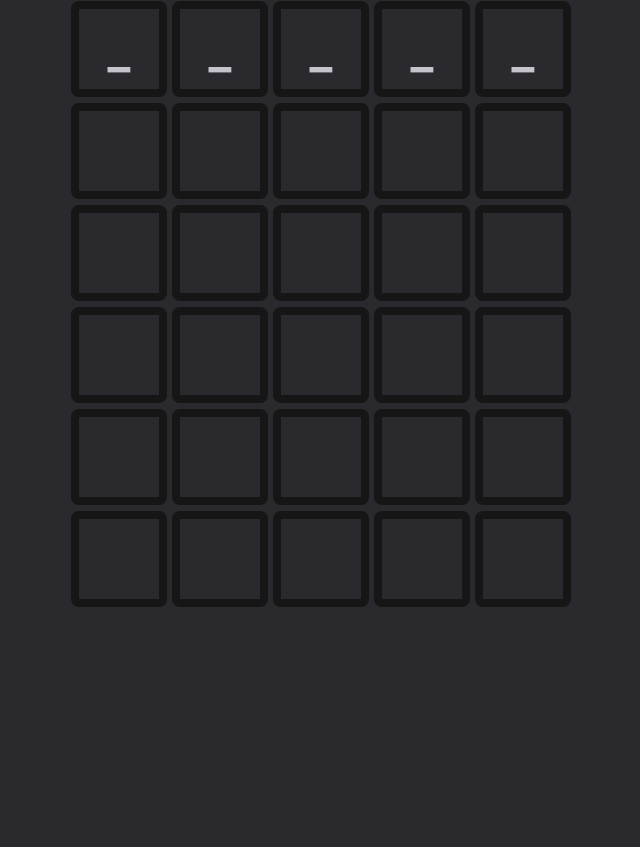
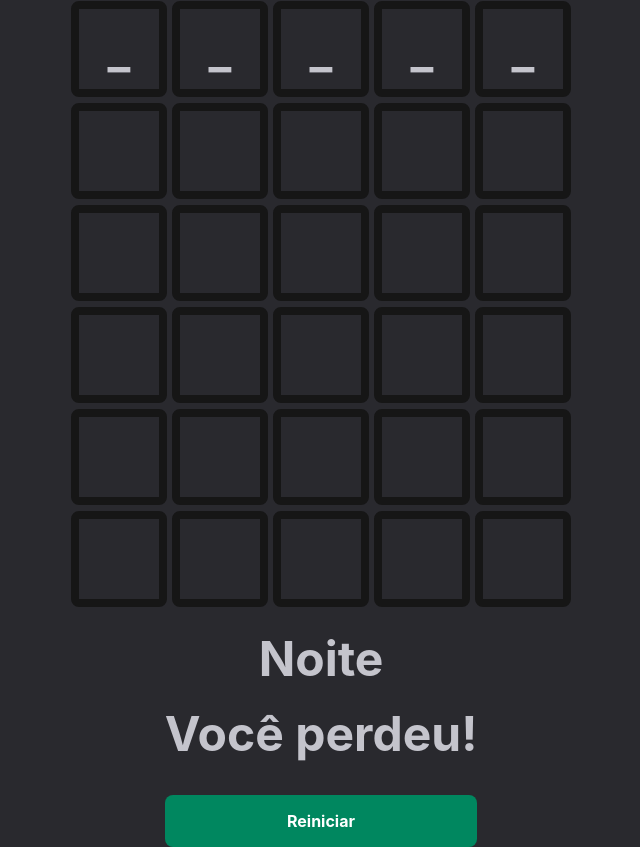
Before and after one commit to SamuelFerracini/Lermo, a React (Vite) app: page / in a window 1280 px wide. Shown: the part 122-969 px from the top of the page, without its empty margins (319-959 px from the left). Before the commit the page ends 800 px from the top, so only its background shows below. Built offline with nearby package versions, Linux system fonts and the light colour scheme.

Commit message:
feat: show hidden word after playing

```diff
--- a/src/components/Message.module.css
+++ b/src/components/Message.module.css
@@ -3,6 +3,7 @@
   display: flex;
   flex-direction: column;
   gap: 1rem;
+  text-align: center;
 }
 
 .wrapper span {
--- a/src/components/Message.tsx
+++ b/src/components/Message.tsx
@@ -4,6 +4,7 @@ import styles from "./Message.module.css";
 
 export function Message() {
   const gameState = useAppStore((state) => state.gameState);
+  const hiddenWord = useAppStore((state) => state.hiddenWord);
 
   const handleClick = () => {
     location.reload();
@@ -13,6 +14,8 @@ export function Message() {
     <>
       {gameState != EGameState.PLAYING ? (
         <div className={styles.wrapper}>
+          <span>{hiddenWord}</span>
+
           <span>
             {gameState === EGameState.LOSE
               ? "Você perdeu!"
--- a/src/stores/app.ts
+++ b/src/stores/app.ts
@@ -47,7 +47,7 @@ type State = {
 };
 
 export const useAppStore = create<State>((set) => ({
-  gameState: EGameState.PLAYING,
+  gameState: EGameState.LOSE,
 
   hiddenWord: "",
 
```
